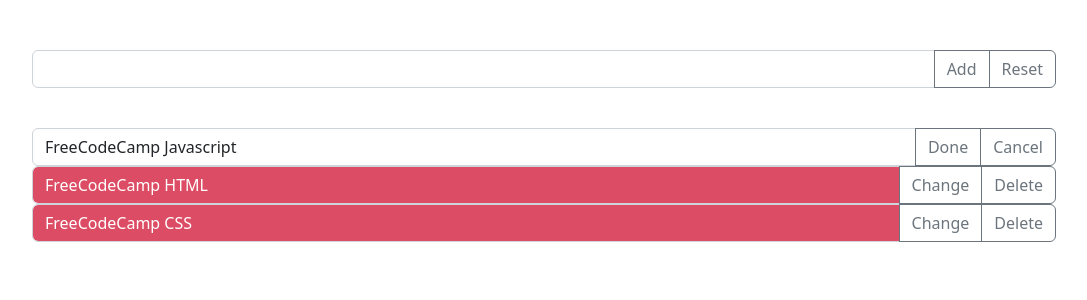
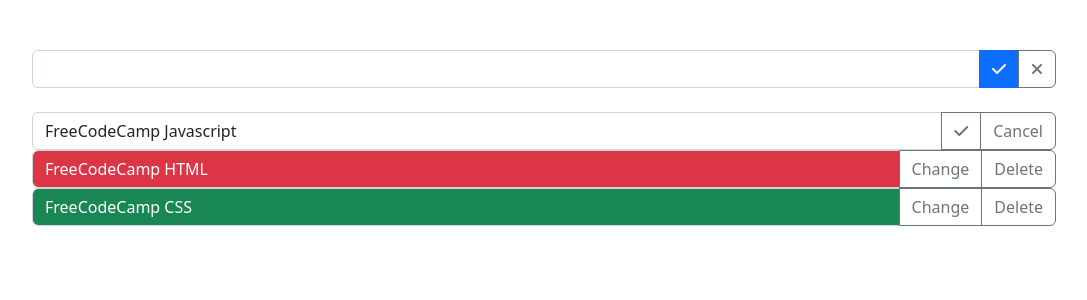
Before and after one commit to conicuznhm/ReactWorkshop, a React (Create React App) app: page / in a window 1280 px wide. Both pictures are taken after a click on the element "FreeCodeCamp Javascript". Shown: the top 300 px of the page, without its empty margins (96-1183 px from the left). Built offline with nearby package versions, Linux system fonts and the light colour scheme.

Commit message:
update: - use fontawesome for add and edit - use backtick for changing color according to [completed] status

```diff
--- a/src/App.js
+++ b/src/App.js
@@ -9,7 +9,7 @@
   const DefaultItems = [
     { id: uuidv4(), title: 'FreeCodeCamp Javascript', completed: false },
     { id: uuidv4(), title: 'FreeCodeCamp HTML', completed: false },
-    { id: uuidv4(), title: 'FreeCodeCamp CSS', completed: false }
+    { id: uuidv4(), title: 'FreeCodeCamp CSS', completed: true }
   ];
 
   // state declaration
@@ -41,6 +41,8 @@
         setItems={setItems}
       />
 
+      <br />
+
       <ListItems
         items={items}
         onClickDelete={handleDelte}
--- a/src/component/InputToDo.js
+++ b/src/component/InputToDo.js
@@ -6,10 +6,10 @@
 
     // action when user click 'Add' button
     const handleAddNewItem = () => {
-      const tempArr = [...items];
-      tempArr.unshift({ id: uuidv4(), title: newItem, completed: false });
-      setItems(tempArr);
-      setNewItem('');
+        const tempArr = [...items];
+        tempArr.unshift({ id: uuidv4(), title: newItem, completed: false });
+        setItems(tempArr);
+        setNewItem('');
     };
 
     // action when user click 'Reset' button
@@ -19,10 +19,10 @@
     const handleInputChange = (e) => setNewItem(e.target.value);
 
     return (
-        <div className="input-group" style={{ margin: '40px 0' }}>
+        <div className="input-group">
             <input className="form-control" value={newItem} onChange={handleInputChange} />
-            <button className="btn btn-outline-secondary" onClick={handleAddNewItem}>Add</button>
-            <button className="btn btn-outline-secondary" onClick={handleResetNewItem}>Reset</button>
+            <button className="btn btn-primary" onClick={handleAddNewItem}><i className="fa-solid fa-check" /></button>
+            <button className="btn btn-outline-secondary" onClick={handleResetNewItem}><i className="fa-solid fa-xmark" /></button>
         </div>
     );
 }
--- a/src/component/Item.js
+++ b/src/component/Item.js
@@ -5,7 +5,7 @@
     const [editItem, setEditItem] = useState(item.title);               // for edit data
 
     // set status color due to current 'completed' status
-    const statusColor = item.completed ? '#14A44D' : '#DC4C64';
+    const statusColor = item.completed ? 'success' : 'danger';
 
     // toggle between display and edit mode
     // ----- 1. happen when click 'item' in display mode         <-- happen inside this component
@@ -23,7 +23,7 @@
 
     // item: display mode
     const displayItemMode = <div className="input-group">
-        <div className="form-control" onClick={handlerIsEdit} style={{ backgroundColor: statusColor, color: "white" }}>{item.title}</div>
+        <div className={`form-control text-bg-${statusColor}`} onClick={handlerIsEdit} >{item.title}</div>
         <button className="btn btn-outline-secondary" onClick={() => onClickUpdateItem(idx, !item.completed, 'completed', handlerIsEdit)} >Change</button>
         <button className="btn btn-outline-secondary" onClick={() => onClickDelete(item.id)} >Delete</button>
     </div>
@@ -31,7 +31,7 @@
     // item: edit mode
     const editItemMode = <div className="input-group">
         <input className="form-control" onChange={handleEditItem} value={editItem} />
-        <button className="btn btn-outline-secondary" onClick={() => onClickUpdateItem(idx, editItem, 'title', handlerIsEdit)} >Done</button>
+        <button className="btn btn-outline-secondary" onClick={() => onClickUpdateItem(idx, editItem, 'title', handlerIsEdit)} ><i className="fa-solid fa-check" /></button>
         <button className="btn btn-outline-secondary" onClick={hadleCancelItem} >Cancel</button>
     </div>
 
```
Also changed, not shown: src/component/ListItems.js (line endings or trailing spaces).
